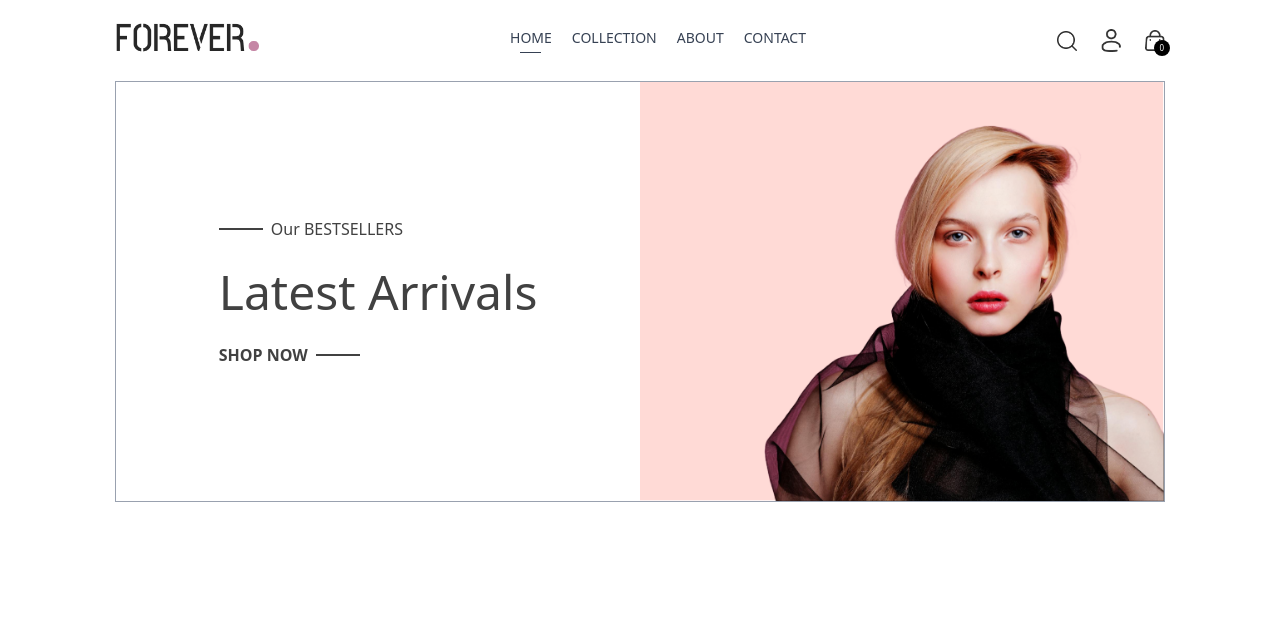
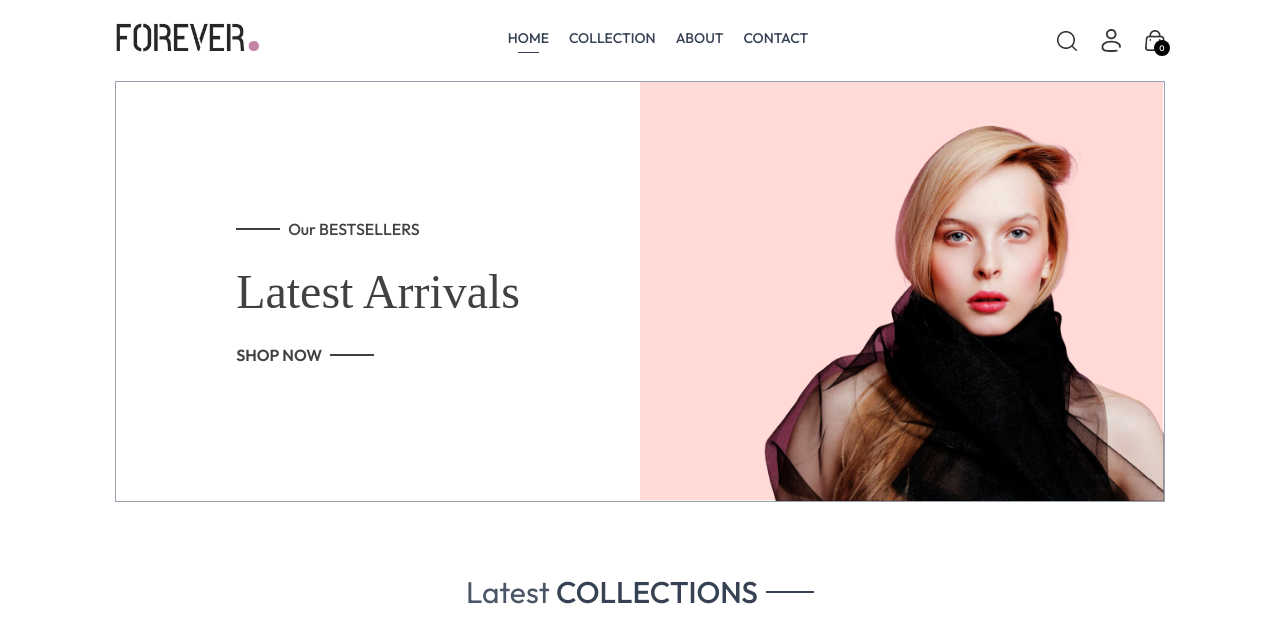
Before and after one commit to Priyanka-saw/E-commerce-App, a React (Vite) app in the folder frontend/: page / in a window 1280 px wide. Shown: the top 642 px of the page. Built offline with nearby package versions, Linux system fonts and the light colour scheme.

Commit message:
added shopContext and latestCollection pages

```diff
--- a/frontend/src/components/Hero.jsx
+++ b/frontend/src/components/Hero.jsx
@@ -11,7 +11,7 @@ const Hero = () => {
                     <p className='w-8 md:w-11 h-[2px] bg-[#414141]'></p>
                     <p className='font-medium text-sm md:text-base'>Our BESTSELLERS</p>
                 </div>
-                <h1 className='text-3xl sm:py-3 lg:text-5xl leading-relaxed'>Latest Arrivals</h1>
+                <h1 className='prata-regular text-3xl sm:py-3 lg:text-5xl leading-relaxed'>Latest Arrivals</h1>
                 <div className='flex items-center gap-2'>
                     <p className='font-semibold text-sm md:text-base'>SHOP NOW</p>
                     <p className='w-8 md:w-11 h-[2px] bg-[#414141]'></p>
--- /dev/null
+++ b/frontend/src/components/LatestCollection.jsx
@@ -0,0 +1,20 @@
+import React from 'react'
+import { useContext } from 'react'
+import { ShopContext } from '../context/ShopContext.jsx'
+import Title from './Title.jsx'
+
+const LatestCollection = () => {
+
+    const { products } = useContext(ShopContext);
+
+    return (
+    <div className='my-10'>
+        <div className='text-center py-8 text-3xl'>
+        <Title text1={"Latest"} text2={"COLLECTIONS"} />
+        <p className='w-3/4 m-auto text-xs sm:text-sm md:text-base text-gray-600'></p>
+        </div>
+    </div>
+  )
+}
+
+export default LatestCollection
--- /dev/null
+++ b/frontend/src/components/Title.jsx
@@ -0,0 +1,13 @@
+import React from 'react'
+
+const Title = ({text1, text2}) => {
+  return (
+    <div className='inline-flex gap-2 items-center mb-3'>
+        <p className='text-gray-600'>{text1} <span className='text-gray-700 font-medium'>{text2}</span></p>
+        <p className='w-8 sm:w-12 h-[1px] sm:h-[2px] bg-gray-700'></p>
+
+    </div>
+  )
+}
+
+export default Title;
--- /dev/null
+++ b/frontend/src/context/ShopContext.jsx
@@ -0,0 +1,26 @@
+import { createContext } from 'react';
+import { products } from "../assets/assets";
+
+export const ShopContext = createContext();
+
+const ShopContextProvider = (props) => {
+
+    const currency = '$';
+    const delivery_fee = 10;
+
+    const value = {
+        products,
+        currency,
+        delivery_fee
+    }
+
+    return (
+
+        <ShopContext.Provider value={value}>
+            {props.children}
+        </ShopContext.Provider>
+    )
+
+}
+
+export default ShopContextProvider;
--- a/frontend/src/index.css
+++ b/frontend/src/index.css
@@ -1,5 +1,18 @@
+@import url('https://fonts.googleapis.com/css2?family=Outfit:wght@100..900&display=swap');
+
 @import "tailwindcss";
 
 a.active hr{
     display: block;
 }
+
+*{
+   font-family: Outfit;
+}
+
+.prata-regular {
+  font-family: "Prata", serif;
+  font-optical-sizing: auto;
+  font-weight: 400;
+  font-style: normal;
+}
--- a/frontend/src/main.jsx
+++ b/frontend/src/main.jsx
@@ -3,9 +3,13 @@ import { createRoot } from 'react-dom/client'
 import './index.css'
 import App from './App.jsx'
 import { BrowserRouter } from 'react-router-dom'
+import ShopContextProvider from './context/ShopContext.jsx'
+
 
 createRoot(document.getElementById('root')).render(
   <BrowserRouter>
+  <ShopContextProvider>
     <App />
+  </ShopContextProvider>
   </BrowserRouter>,
 )
--- a/frontend/src/pages/Home.jsx
+++ b/frontend/src/pages/Home.jsx
@@ -1,10 +1,15 @@
 import React from 'react'
 import Hero from '../components/Hero.jsx'
+import LatestCollection from '../components/LatestCollection.jsx'
+
+
 
 const Home = () => {
   return (
     <div>
       <Hero />
+      <LatestCollection />
+
     </div>
   )
 }
```
